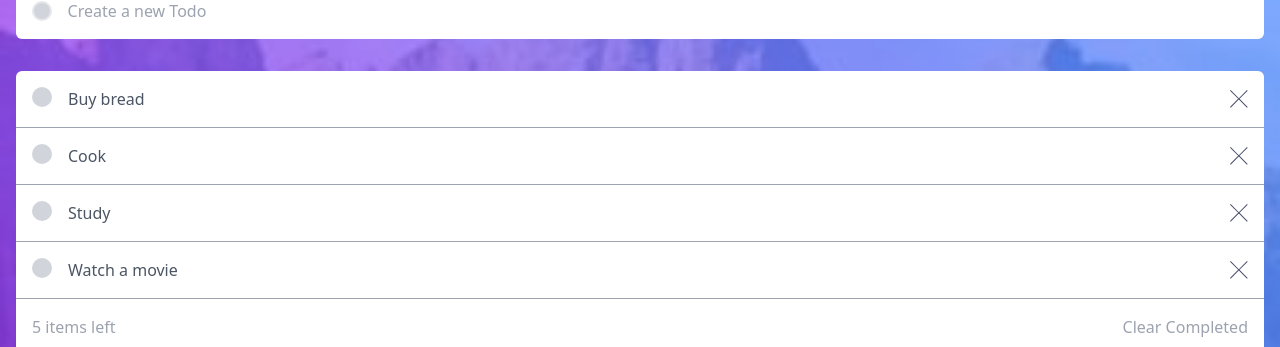
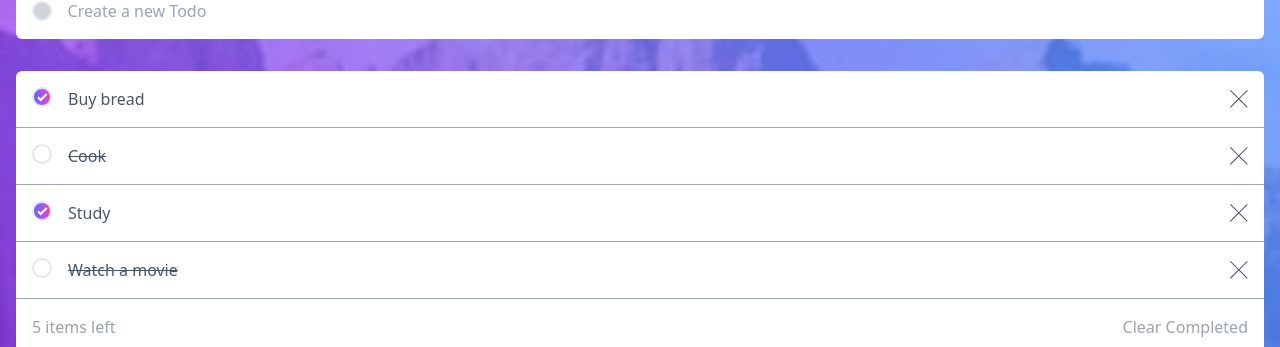
Before and after one commit to guidogattas/vite-react-tw-todo-frontend-mentor, a React (Vite) app: page / in a window 1280 px wide. Shown: the part 133-480 px from the top of the page. Built offline with nearby package versions, Linux system fonts and the light colour scheme.

Commit message:
update remove

```diff
--- a/src/App.jsx
+++ b/src/App.jsx
@@ -9,7 +9,7 @@
 const initialStateTodos = [
   { id: 1, title: "Buy bread", completed: true },
   { id: 2, title: "Cook", completed: false },
-  { id: 3, title: "Study", completed: false },
+  { id: 3, title: "Study", completed: true },
   { id: 4, title: "Watch a movie", completed: false }
 ]
 
@@ -24,7 +24,14 @@
       completed: false,
     }
     setTodos([...todos, newTodo])
+  }
 
+  const removeTodo = (id) => {
+    setTodos(todos.filter(todo => todo.id !== id));
+  }
+
+  const updateTodo = (id) => {
+    setTodos(todos.map(todo => todo.id === id ? { ...todo, completed: !todo.completed } : todo))
   }
 
   return (
@@ -33,7 +40,7 @@
 
       <main className="container px-4 mx-auto mt-8">
         <TodoCreate createTodo={createTodo} />
-        <TodoList todos={todos} />
+        <TodoList todos={todos} removeTodo={removeTodo} updateTodo={updateTodo} />
         <TodoComputed />
         <TodoFilter />
       </main>
--- a/src/components/Header.jsx
+++ b/src/components/Header.jsx
@@ -1,4 +1,4 @@
-import MoonIcon from './icons/MoonIcon'
+import IconMoon from './icons/IconMoon'
 
 
 const Header = () => {
@@ -9,8 +9,9 @@
           Todo
         </h1>
         <button>
-            <MoonIcon
+          <IconMoon
             className="fill-white"
+
           />
         </button>
       </div>
--- a/src/components/TodoCreate.jsx
+++ b/src/components/TodoCreate.jsx
@@ -9,10 +9,10 @@
         if (!title.trim()) {
             return setTitle("")
         }
-        else {
-            createTodo(title);
-            setTitle("");
-        }
+
+        createTodo(title);
+        setTitle("");
+
     }
 
 
--- a/src/components/TodoItem.jsx
+++ b/src/components/TodoItem.jsx
@@ -1,20 +1,28 @@
 
-import CrossIcon from './icons/CrossIcon'
+import IconCheck from './icons/IconCheck'
+import IconCross from './icons/IconCross'
 
-const TodoItem = ({todo}) => {
+const TodoItem = ({ todo, removeTodo, updateTodo }) => {
 
-  const {id, title, completed} = todo
+  const { id, title, completed } = todo
 
   return (
-          <article className="flex gap-4 border-b-[1.5px] border-b-gray-400">
-            <button className="flex-none inline-block w-5 h-5 bg-gray-300 rounded-full"></button>
-            <p className="text-gray-600 grow">
-              {title}
-            </p>
-            <button className="flex-none">
-              <CrossIcon />
-            </button>
-          </article>
+    <article className="flex gap-4 border-b-[1.5px] border-b-gray-400">
+      <button className={`w-5 h-5 flex-none rounded-full border-2 ${completed
+        ? "grid place-items-center bg-gradient-to-r from-indigo-500 via-purple-500 to-pink-500"
+        : "inline-block"
+        }`}
+        onClick={() => updateTodo(id)}
+      >
+        {completed && <IconCheck stroke="000" />}
+      </button>
+      <p className={`text-gray-600 grow ${!completed && "line-through"}`}>
+        {title}
+      </p>
+      <button className="flex-none" onClick={() => removeTodo(id)}>
+        <IconCross />
+      </button>
+    </article>
   )
 }
 
--- a/src/components/TodoList.jsx
+++ b/src/components/TodoList.jsx
@@ -1,10 +1,10 @@
 import TodoItem from "./TodoItem"
 
-const TodoList = ({ todos }) => {
+const TodoList = ({ todos, removeTodo, updateTodo }) => {
   return (
     <div className="bg-white rounded-t-md [&>article]:p-4 mt-8">
       {todos.map((todo) => (
-        <TodoItem key={todo.id} todo={todo} />
+        <TodoItem key={todo.id} todo={todo} removeTodo={removeTodo} updateTodo={updateTodo} />
       ))}
     </div>
   )
--- /dev/null
+++ b/src/components/icons/IconCheck.jsx
@@ -0,0 +1,17 @@
+const IconCheck = ({ ...props }) => {
+    return (
+        <svg
+            {...props}
+            xmlns="http://www.w3.org/2000/svg"
+            width="11"
+            height="9"
+            fill="none"
+            stroke="#FFF"
+            strokeWidth="2"
+        >
+            <path d="M1 4.304L3.696 7l6-6" />
+        </svg>
+    )
+}
+
+export default IconCheck
--- a/src/components/icons/CrossIcon.jsx
+++ b/src/components/icons/IconCross.jsx
@@ -1,4 +1,4 @@
-const CrossIcon = () => {
+const IconCross = () => {
   return (
     <svg xmlns="http://www.w3.org/2000/svg" width="18" height="18">
       <path
@@ -10,4 +10,4 @@
   );
 };
 
-export default CrossIcon;
+export default IconCross;
--- a/src/components/icons/MoonIcon.jsx
+++ b/src/components/icons/IconMoon.jsx
@@ -1,4 +1,4 @@
-const MoonIcon = ({ fill = "#fff", ...props }) => {
+const IconMoon = ({ fill = "#fff", ...props }) => {
   return (
     <svg
       {...props}
@@ -15,4 +15,4 @@
   );
 };
 
-export default MoonIcon;
+export default IconMoon;
```
Lines whose indentation alone changed are shown as unchanged.
